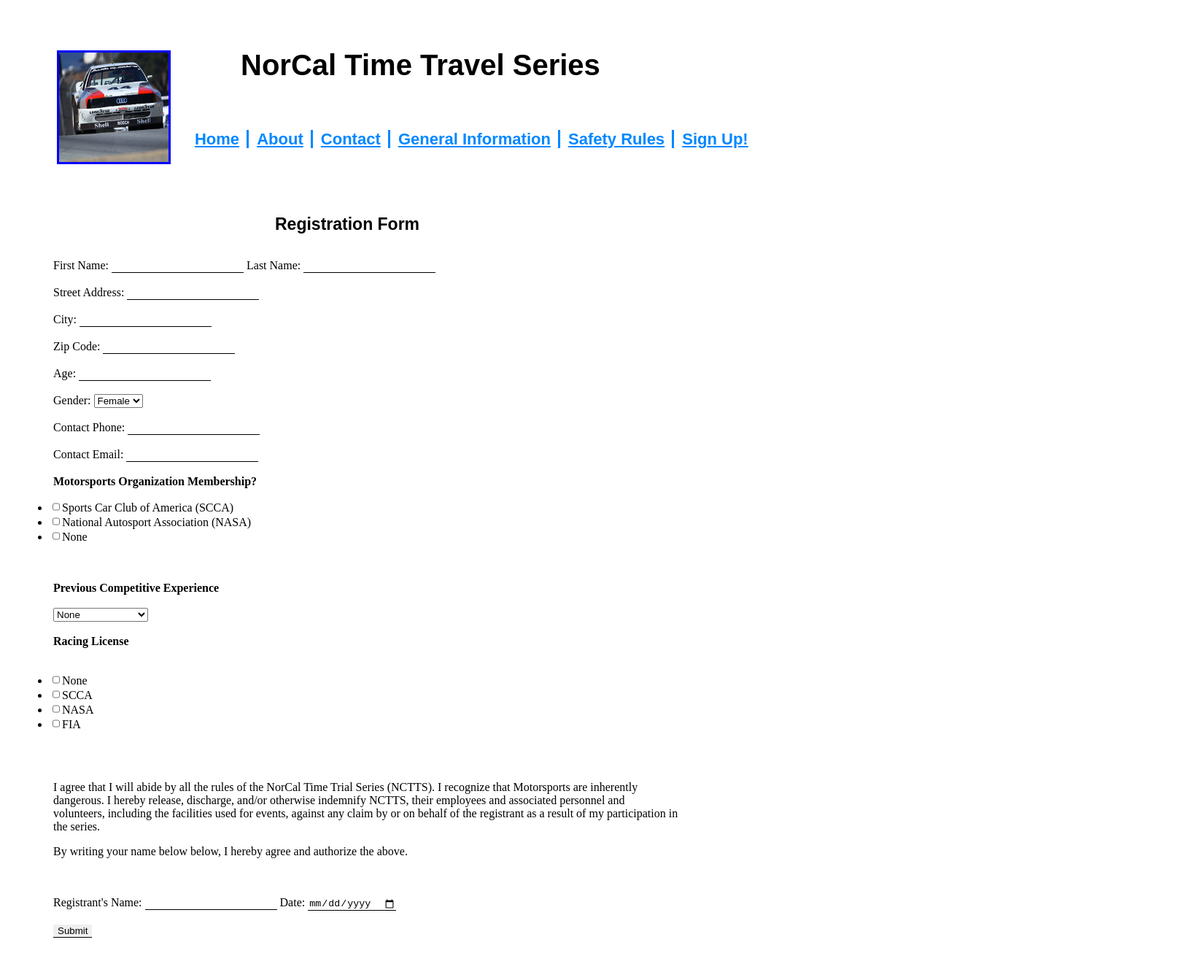
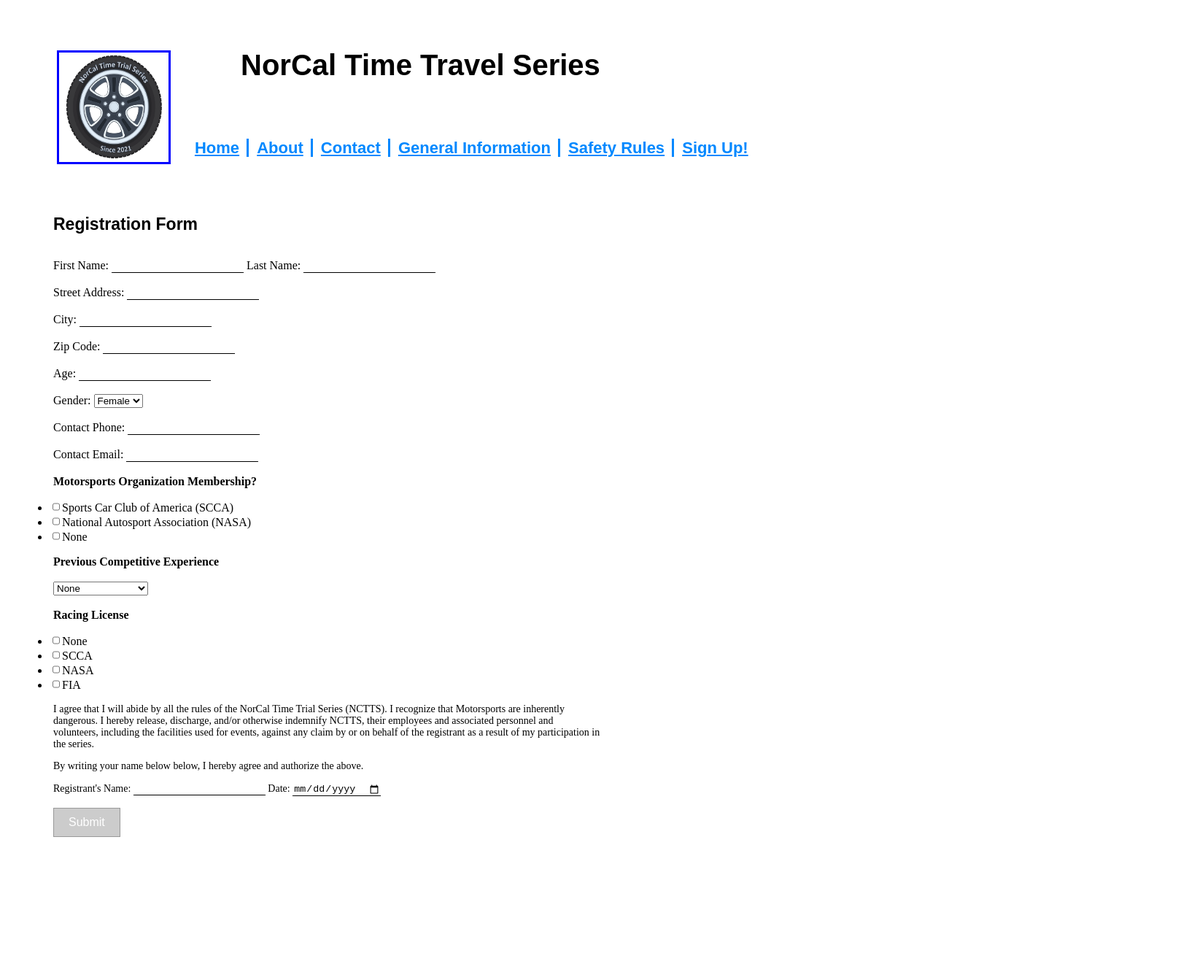
Before and after one commit to Jaumemasmorla/Ubiqum1, a plain HTML site: page project1/registration.html in a window 1280 px wide. Shown: the whole page at 73% size, 1641 px wide, since content can reach past the window. After the commit the page ends 1194 px from the top, so only its background shows below. Drawn offline with Linux system fonts and the light colour scheme.

Commit message:
registration.html with css

```diff
--- a/asset/style/nctss_4.css
+++ b/asset/style/nctss_4.css
@@ -17,17 +17,6 @@ h1{
     left: 292px;
 }
 
-.container img.border{
-    display: block;
-    position: relative;
-    top: 50px;
-    left: 40px;
-    border: solid blue 3px;
-}
-
-
-
-
 
 h2 {
 
@@ -38,6 +27,15 @@ h2 {
 
     font-weight: bold;
 }
+
+.registration-title{
+    left: 35px;
+    position: relative;
+    top: 100px;
+    font-size: 23px;
+    font-weight: bold;
+}
+
 .introduction{
     position: relative;
     top: 90px;
@@ -54,10 +52,10 @@ h2 {
 
 
 .logo img{
-    float: right;
+    display: block;
     position: relative;
-    bottom: 515px;
-    right: 160px;
+    top: 50px;
+    left: 40px;
     border: solid blue 3px;
 }
 
@@ -73,7 +71,7 @@ h2 {
     position: relative;
     font-size: 22px;
     left: 195px;
-    bottom: 1100px;
+    bottom: 950px;
     line-height: 175%;
 
 }
@@ -98,6 +96,8 @@ h2 {
 
 /* safety-page */
 
+
+
 .safety-levels{
     font-size: 19px;
     float: left;
@@ -106,7 +106,7 @@ h2 {
     padding-left: 10px;
     position: relative;
     left: 100px;
-    bottom: 150px;
+    bottom: 90px;
     font-family: Arial, Helvetica, sans-serif;
 }
 
@@ -157,13 +157,7 @@ table, th, td {
   }
 
 /* REGISTRATION FORM*/
-.registration-title h2{
-    left: 35px;
-    position: relative;
-    top: 100px;
-    font-size: 23px;
-    font-weight: bold;
-}
+
 
 form{
     position: relative;
@@ -190,7 +184,16 @@ label input[type='checkbox']{
     width: 10px;
 }
 
+.agreement{
+    font-size: 14px;
+}
 
-li::marker{
-
+input[type='submit']{
+    padding: 10px 20px;
+  font-size: 16px;
+  border: 1px solid #999;
+  background-color: #ccc;
+  color:#fff;
+  cursor: pointer;
+  transition: background-color 0.3s, color 0.3s;
 }
--- a/project1/registration.html
+++ b/project1/registration.html
@@ -12,11 +12,11 @@
         <div class="container">
             <!--title block-->
             <h1 class="web title">NorCal Time Travel Series</h1>
-            <img class="border" src="../asset/media/car1-3dda6fa4.png" alt="image 1" height="150px" width="150px">
-            <h2 class="registration-title">Registration Form</h2>
             <div class="logo">
                 <img src="../asset/media/LOGO-fc6fecfc.png" alt="logo" height="150px" width="150px">
             </div>
+            <h2 class="registration-title">Registration Form</h2>
+
         </div>
 
     </header>
@@ -55,7 +55,7 @@
                 <input type="text" id="email" name="email">
 
             <br><br>
-            <!--hacer los dropdown menus-->
+
             <label for="membership"><b>Motorsports Organization Membership?</b></label>
                 <details open>
                     <summary> </summary>
@@ -72,7 +72,7 @@
                         </li>
                     </ul>
                 </details>
-            <br><br>
+
             <label for="experience"><b>Previous Competitive Experience</b></label>
             <br><br>
 
@@ -87,7 +87,7 @@
             </select>
             <br><br>
             <label for="license"><b>Racing License</b></label>
-            <br><br>
+
             <details open>
                 <summary> </summary>
                 <ul>
@@ -106,11 +106,11 @@
                     </li>
                 </ul>
             </details>
-            <br><br>
-            <!--END hacer los dropdown menus-->
+
+            <div class="agreement">
             <p>I agree that I will abide by all the rules of the NorCal Time Trial Series (NCTTS). I recognize that Motorsports are inherently <br>dangerous. I hereby release, discharge, and/or otherwise indemnify NCTTS, their employees and associated personnel and <br>volunteers, including the facilities used for events, against any claim by or on behalf of the registrant as a result of my participation in <br>the series.</p>
             <p>By writing your name below below, I hereby agree and authorize the above.</p>
-            <br><br>
+
 
                 <label for="registrant-name">Registrant's Name: </label>
                 <input type="text" id="registrant-name" name="registrant-name">
@@ -118,6 +118,7 @@
                 <input type="date" id="date" name="date">
                 <br><br>
                 <input type="submit" value="Submit">
+            </div>
             </form>
         </div>
     </section>
```
Also changed, not shown: asset/style/nctss_3.css (+9 -0 lines), project1/safety.html (+4 -7 lines).
